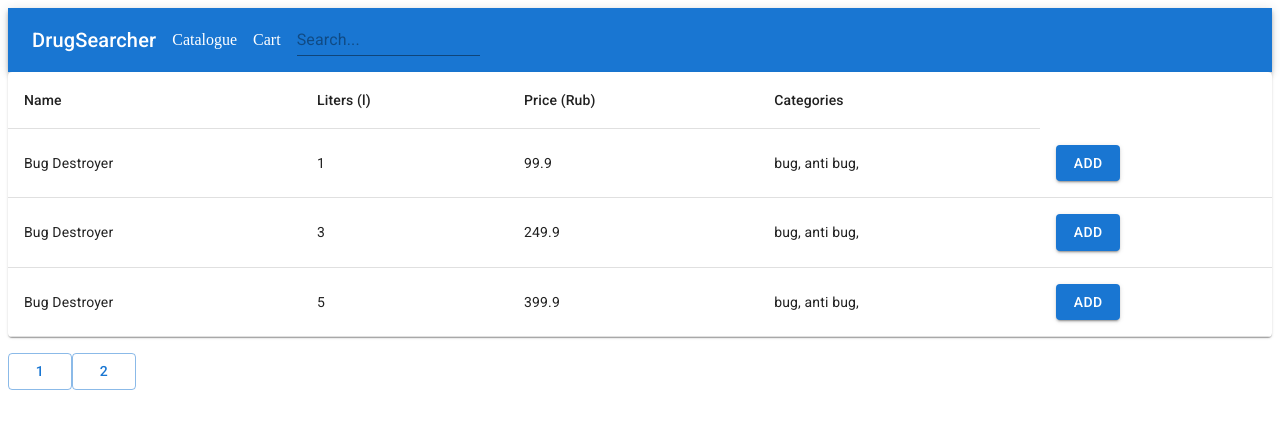
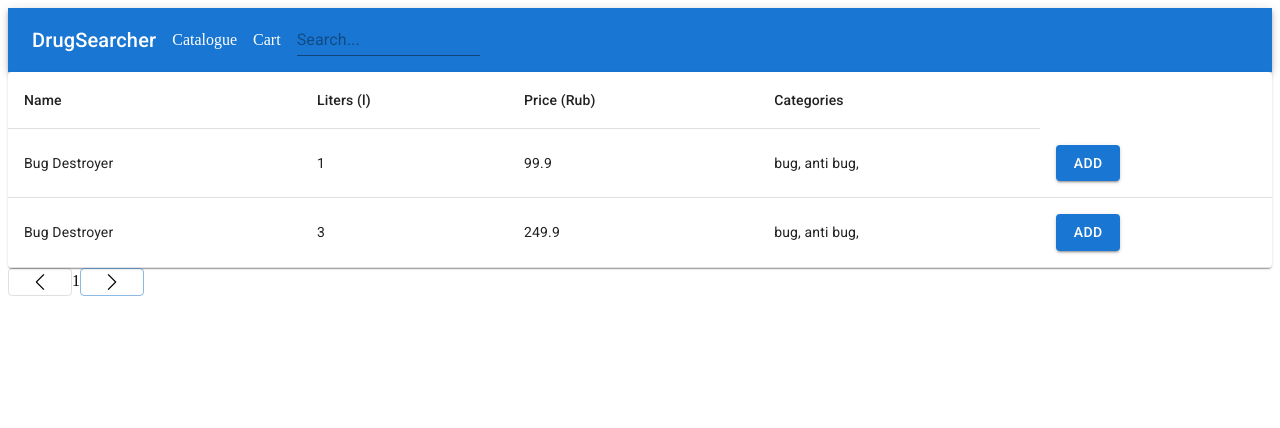
Before and after one commit to arsl11/drug-searcher, a React (Create React App) app: page /catalogue in a window 1280 px wide. Shown: the top 428 px of the page. Built offline with nearby package versions, Linux system fonts and the light colour scheme.

Commit message:
Change pagination

```diff
--- a/src/components/NavBar.js
+++ b/src/components/NavBar.js
@@ -2,11 +2,10 @@ import * as React from 'react';
 import AppBar from '@mui/material/AppBar';
 import Toolbar from '@mui/material/Toolbar';
 import Typography from '@mui/material/Typography';
-import {CircularProgress, Link, TextField} from "@mui/material";
+import {Link, TextField} from "@mui/material";
 import {withRouter} from "react-router";
+import {useCallback} from "react";
 import {useSearch} from "../store";
-import useDrugs from "../hooks/useDrugs";
-import {useCallback} from "react";
 
 function debounce(func, timeout = 300){
     let timer;
@@ -19,7 +18,6 @@ function debounce(func, timeout = 300){
 const NavBar = (props) => {
 
     const {searchText, setSearchText} = useSearch()
-    const {isFetching} = useDrugs(searchText)
 
     let handleChange = (e) => {
         setSearchText(e.target.value)
@@ -40,7 +38,6 @@ const NavBar = (props) => {
                         <TextField placeholder='Search...' defaultValue='' variant='standard' sx={{mr: 2}} />
                     </form>
                 }
-                {isFetching && <CircularProgress color='secondary'/>}
             </Toolbar>
         </AppBar>
     );
--- a/src/components/drugs/Drugs.js
+++ b/src/components/drugs/Drugs.js
@@ -1,21 +1,25 @@
+import React, {useState} from "react";
 import Drug from "./Drug";
 import {Button, Paper, Table, TableBody, TableCell, TableContainer, TableHead, TableRow} from "@mui/material";
+import {CircularProgress} from "@mui/material";
 import useDrugs from "../../hooks/useDrugs";
 import {useSearch} from "../../store";
-import {useState} from "react";
+import last from '../../common/left-arrow.png'
+import next from '../../common/next.png'
 
 const Drugs = (props) => {
 
     const searchText = useSearch(state => state.searchText)
+    const [page, setPage] = useState(0);
+    let {status, data, error} = useDrugs(searchText, page)
 
-    const [page, setPage] = useState(1);
-
-    let {data,} = useDrugs(searchText, page)
-
-    let drugs = data?.map(d => <Drug key={d.id} id={d.id} name={d.name} liters={d.liters} priceRub={d.priceRub} categories={d.categories} addDrug={props.addDrug} />)
+    let drugs = data?.map(d => <Drug key={d.id} id={d.id} name={d.name} liters={d.liters} priceRub={d.priceRub}
+                                     categories={d.categories} addDrug={props.addDrug}/>)
 
     return (
         <div>
+            {status === 'loading' ? <CircularProgress/> :
+                status === 'error' ? <div>Error: {error.message}</div> :
                     <TableContainer component={Paper}>
                         <Table>
                             <TableHead>
@@ -29,10 +33,24 @@ const Drugs = (props) => {
                             <TableBody>{drugs}</TableBody>
                         </Table>
                     </TableContainer>
-            <div className='pagination'>
-                <Button variant='outlined' sx={{mt: 2}} onClick={() => setPage(1)}>1</Button>
-                <Button variant='outlined' sx={{mt: 2}} onClick={() => setPage(2)}>2</Button>
-            </div>
+            }
+            <Button
+                variant='outlined'
+                onClick={() => setPage(old => Math.max(old - 1, 0))}
+                disabled={page === 0}
+            >
+                <img src={last} />
+            </Button>
+            {page + 1}
+            <Button
+                variant='outlined'
+                onClick={() => {
+                    setPage(old => old + 1)
+                }}
+                disabled={page === 2}
+            >
+                <img src={next}/>
+            </Button>
         </div>
     )
 
--- a/src/hooks/useDrugs.tsx
+++ b/src/hooks/useDrugs.tsx
@@ -8,7 +8,7 @@ type Drug = {
     categories: Array<string>
 }
 type TFetchDrugs = (inputDrugName: string, page: number) => Promise<Drug[]>
-type TGetPagedDrugs = (page: number) => Drug[]
+type TGetPaginatedDrugs = (page: number) => Drug[]
 
 const initialDrugs = [
     {
@@ -56,22 +56,31 @@ const initialDrugs = [
     }
 ]
 
-const getPagedDrugs: TGetPagedDrugs = (page: number) => {
+const getPaginatedDrugs: TGetPaginatedDrugs = (page) => {
+    if (page === 0) {
+        return initialDrugs.filter(drug => {
+            return drug.id === 1 || drug.id === 2
+        })
+    }
     if (page === 1) {
-        return initialDrugs.filter(drug => {return drug.id === 1 || drug.id === 2 || drug.id === 3})
+        return initialDrugs.filter(drug => {
+            return drug.id === 3 || drug.id === 4
+        })
     }
     if (page === 2) {
-        return initialDrugs.filter(drug => {return drug.id === 4 || drug.id === 5 || drug.id === 6})
+        return initialDrugs.filter(drug => {
+            return drug.id === 5 || drug.id === 6
+        })
     }
     return initialDrugs
 }
 
-const fetchDrugs: TFetchDrugs = (inputDrugName, page) => {
+const fetchDrugs: TFetchDrugs = (searchText, page) => {
 
-    let pagedDrugs = getPagedDrugs(page)
+    let paginatedDrugs = getPaginatedDrugs(page)
 
-    let filteredDrugs = pagedDrugs.filter(drug => {
-        return drug.name.toLowerCase().includes(inputDrugName.toLowerCase())
+    let filteredDrugs = paginatedDrugs.filter(drug => {
+        return drug.name.toLowerCase().includes(searchText.toLowerCase())
     })
     return new Promise((resolve, reject) => {
         setTimeout(() => resolve(filteredDrugs), 1000)
@@ -79,6 +88,7 @@ const fetchDrugs: TFetchDrugs = (inputDrugName, page) => {
 }
 
 export default function useDrugs(inputDrugName: string, page: number) {
-
-    return useQuery<Drug[]>(['drugs', inputDrugName, page], () => fetchDrugs(inputDrugName, page));
+    return useQuery<Drug[]>(['drugs', inputDrugName, page], () => fetchDrugs(inputDrugName, page), {
+        staleTime: 5000
+    });
 }
```
Also changed, not shown: src/common/left-arrow.png (added), src/common/next.png (added). Lines whose indentation alone changed are shown as unchanged.
